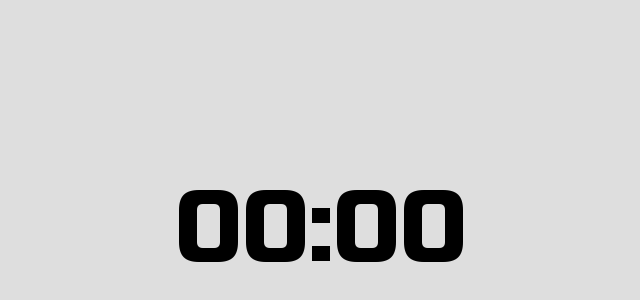
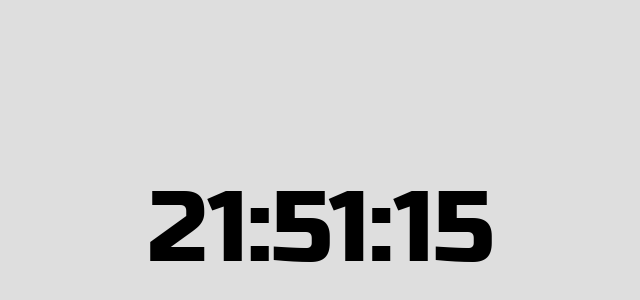
Before and after one commit to jjsub/digitalClock, a plain HTML site: page index.html in a window 1280 px wide. Shown: the part 172-472 px from the top of the page, without its empty margins (319-959 px from the left). Drawn offline with Linux system fonts and the light colour scheme.

Commit message:
innerHTML date times

```diff
--- a/index.html
+++ b/index.html
@@ -5,7 +5,7 @@
   <title>Digital Clock oop js</title>
   <link rel="stylesheet" type="text/css" href="style/style.css">
   <link href='https://fonts.googleapis.com/css?family=Russo+One' rel='stylesheet' type='text/css'>
-  <script src="script/script.js" type="text/javascript"></script>
+
 </head>
   <body>
 
@@ -16,4 +16,5 @@
     </div>
 
   </body>
+    <script src="scripts/script.js" type="text/javascript"></script>
 </html>
--- a/script/script.js
+++ /dev/null
@@ -1,7 +0,0 @@
-function onReady(){
-  console.log('Hola todos');
-}
-
-var yea = '2015';
-
-window.onload = onReady();
--- /dev/null
+++ b/scripts/script.js
@@ -0,0 +1,13 @@
+function onReady(){
+  console.log('Hola todos');
+
+  var date = new Date(); // This is invoquin the Date object construct by using 'new'
+  var clock = document.getElementById('clock');
+
+  console.info(clock);
+  clock.innerHTML = date.getHours() + ':' + date.getMinutes() +':'+ date.getSeconds();
+}
+
+var yea = '2015';
+
+window.onload = onReady();
```
Also changed, not shown: 1 other file.
